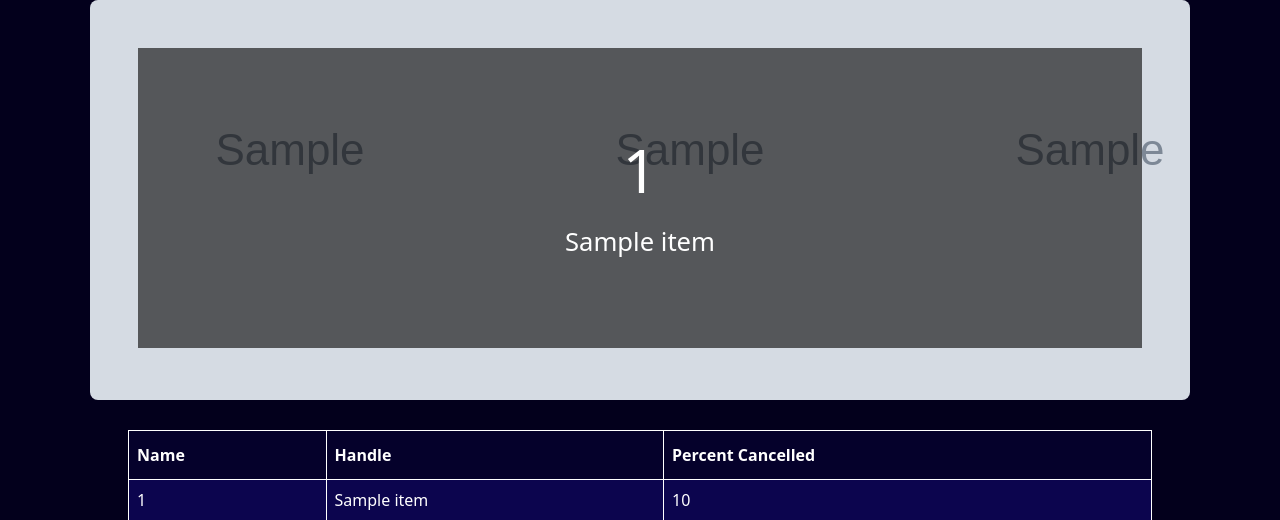
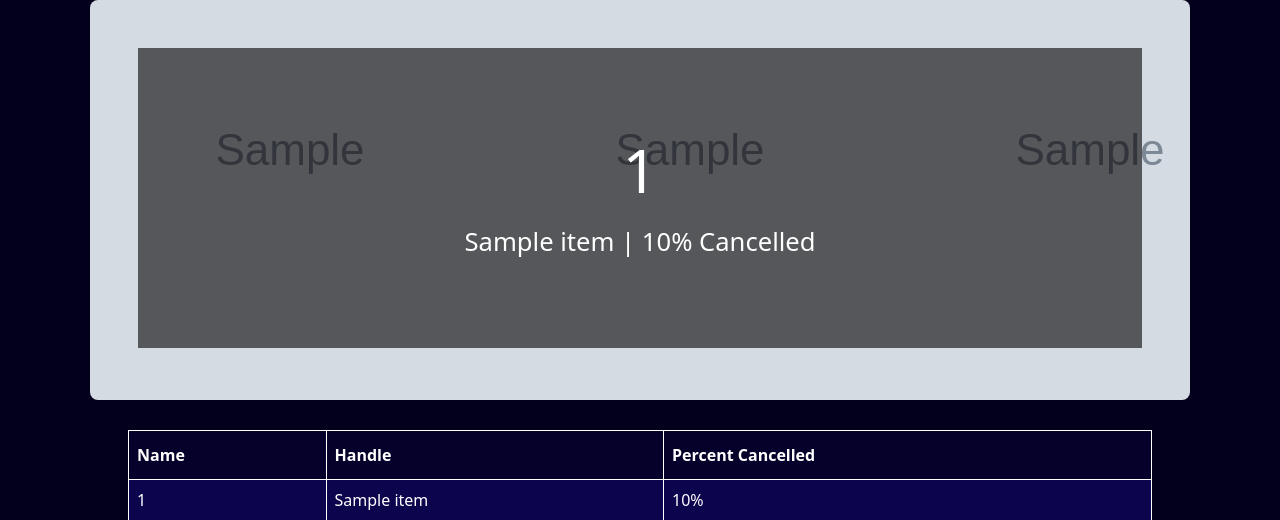
Before and after one commit to katelync12/boilerMakeHackathon2023, a Flask app: template templates/index.html in a window 1280 px wide. Shown: the part 95-615 px from the top of the page. Run offline with Flask 2, Linux system fonts and the light colour scheme; the template is opened without the code that fills it: most values are stand-ins (such as "Sample title", 1, 10 or a date in 2020); grey boxes marked "Sample" are stand-in pictures.

Commit message:
Add files via upload

```diff
--- a/templates/index.html
+++ b/templates/index.html
@@ -36,7 +36,7 @@ height: 400px; width: 1100px;
 <div class="d-flex justify-content-center align-items-center h-100">
   <div class="text-white">
     <h1 class="mb-3">{{content[0][0]}}</h1>
-    <a class="subHeading" target="_blank" rel="noopener noreferrer" href="http://twitter.com/{{username}}">{{content[0][1]}}</a>
+    <a class="subHeading" target="_blank" rel="noopener noreferrer" href="http://twitter.com/{{username}}">{{content[0][1]}} | {{(content[0][2] * 100)|int }}% Cancelled</a>
   </div>
 </div>
 </div>
@@ -53,7 +53,7 @@ height: 400px; width: 1100px;
     <tr>
       <td>{{item[0]}}</td>
       <td>{{item[1]}}</td>
-      <td>{{(item[2] * 100)|int }}</td>
+      <td>{{(item[2] * 100)|int }}%</td>
     </tr>
     {% endfor %}
   </table>
```
